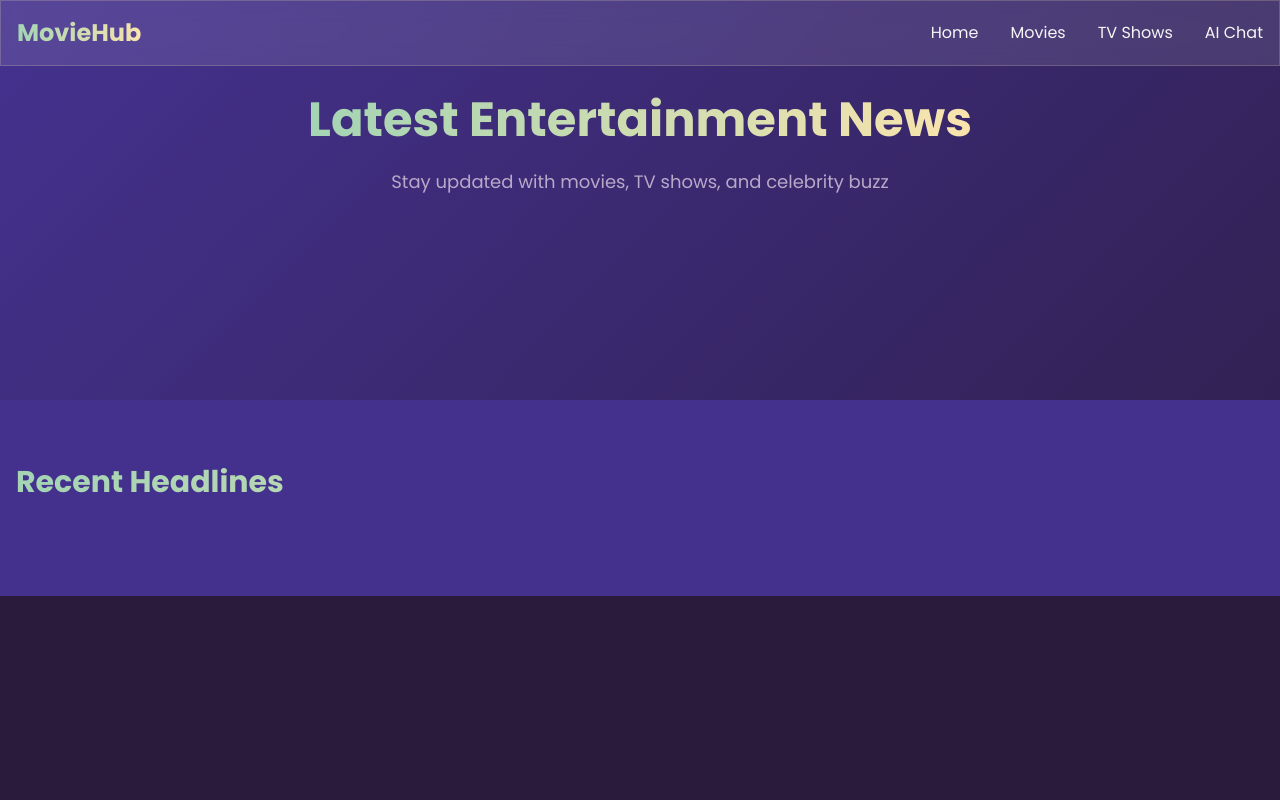
After one commit to RobinMillford/Tv-Movie-Recommendations-with-AI, a Flask app: page /news in a window 1280 px wide. The commit adds this page. Run offline with Flask 3, Linux system fonts and the light colour scheme; data that the repository does not hold is empty; some libraries are stand-ins or nearby versions.

Commit message:
added new feature news

```diff
--- a/app.py
+++ b/app.py
@@ -9,6 +9,7 @@ from langchain.prompts import PromptTemplate
 import json
 import re
 import hashlib  # For Gravatar hash
+from datetime import datetime
 
 # Load environment variables
 load_dotenv()
@@ -19,6 +20,7 @@ app.secret_key = os.getenv("SECRET_KEY")
 TMDB_API_KEY = os.getenv("TMDB_API_KEY")
 TMDB_API_KEY_2 = os.getenv("TMDB_API_KEY_2")
 GROQ_API_KEY = os.getenv("groq_api_key")
+NEWS_API_KEY = os.getenv("NEWS_API_KEY")
 
 chatbot = ChatGroq(model_name="llama3-70b-8192", api_key=GROQ_API_KEY)
 
@@ -59,12 +61,22 @@ def fetch_popular_movies(max_movies=18):
         } for movie in filtered_results[:max_movies]
     ]
 
-def fetch_upcoming_movies(max_movies=18):
+def fetch_upcoming_movies(max_movies=18, exclude_ids=None, current_year=None):
+    if exclude_ids is None:
+        exclude_ids = set()
+    if current_year is None:
+        current_year = datetime.now().year  # 2025 as of April 11, 2025
+
     url = f"https://api.themoviedb.org/3/movie/upcoming?api_key={TMDB_API_KEY}&language=en-US&page=1"
     response = requests.get(url)
     data = response.json()
     results = data.get('results', [])
-    filtered_results = [movie for movie in results if movie.get('poster_path') and movie.get('title')]
+    filtered_results = [
+        movie for movie in results
+        if movie.get('poster_path') and movie.get('title') and
+           movie['id'] not in exclude_ids and  # Exclude movies from now_playing and popular
+           movie.get('release_date', '').startswith(str(current_year))  # Only current year
+    ]
     return [
         {
             'id': movie['id'],
@@ -89,7 +101,6 @@ def fetch_trending_people(time_window='week', max_people=18):
         } for person in filtered_results[:max_people]
     ]
 
-# New Helper Functions for TV Shows
 def fetch_airing_today_shows(max_shows=18):
     url = f"https://api.themoviedb.org/3/tv/airing_today?api_key={TMDB_API_KEY}&language=en-US&page=1"
     response = requests.get(url)
@@ -140,7 +151,9 @@ def fetch_popular_shows(max_shows=18):
 def index():
     now_playing = fetch_now_playing_movies()
     popular = fetch_popular_movies()
-    upcoming = fetch_upcoming_movies()
+    # Get IDs from now_playing and popular to exclude
+    exclude_ids = {movie['id'] for movie in now_playing + popular}
+    upcoming = fetch_upcoming_movies(exclude_ids=exclude_ids)
     airing_today = fetch_airing_today_shows()
     on_the_air = fetch_on_the_air_shows()
     popular_shows = fetch_popular_shows()
@@ -235,6 +248,34 @@ def autocomplete():
               for p in person_data if p.get('profile_path')][:5]
 
     return jsonify({'movies': movies, 'shows': shows, 'people': people})
+
+@app.route('/news')
+def news():
+    # NewsAPI call with refined query
+    news_url = (
+        f"https://newsapi.org/v2/everything?"
+        f"q=movies OR 'TV shows' OR 'movie actors' OR 'TV actors' OR actresses "
+        f"-sports -politics -business -tech "
+        f"&apiKey={NEWS_API_KEY}&language=en&sortBy=publishedAt&pageSize=50"
+    )
+    news_response = requests.get(news_url)
+    news_data = news_response.json()
+    articles = news_data.get('articles', [])
+    filtered_articles = [
+        {
+            'title': article['title'],
+            'description': article['description'] or 'No description available',
+            'url': article['url'],
+            'urlToImage': article['urlToImage'],
+            'publishedAt': article['publishedAt']
+        } for article in articles
+        if article.get('title') and article.get('url') and article.get('urlToImage') and  # Require image
+           any(keyword in article['title'].lower() or keyword in (article['description'] or '').lower()
+               for keyword in ['movie', 'tv', 'actor', 'actress', 'show', 'film', 'series', 'cinema',
+                               'television', 'star', 'celebrity', 'director', 'producer', 'screenplay',
+                               'premiere', 'release', 'cast', 'episode', 'season'])
+    ]
+    return render_template('news.html', articles=filtered_articles)
 
 @app.route('/movies')
 def movies():
--- a/templates/actor_detail.html
+++ b/templates/actor_detail.html
@@ -194,6 +194,7 @@
                     <a href="/" class="nav-link hover:text-indigo-400 transition-colors">Home</a>
                     <a href="/movies" class="nav-link hover:text-indigo-400 transition-colors">Movies</a>
                     <a href="/tv_shows" class="nav-link hover:text-indigo-400 transition-colors">TV Shows</a>
+                    <a href="/news" class="nav-link hover:text-indigo-400 transition-colors">News</a>
                     <a href="/chat" class="nav-link hover:text-indigo-400 transition-colors">AI Chat</a>
                 </div>
                 <button class="md:hidden" id="mobile-menu-button">
--- a/templates/chat.html
+++ b/templates/chat.html
@@ -325,6 +325,7 @@
                     <a href="/" class="nav-link hover:text-indigo-400 transition-colors">Home</a>
                     <a href="/movies" class="nav-link hover:text-indigo-400 transition-colors">Movies</a>
                     <a href="/tv_shows" class="nav-link hover:text-indigo-400 transition-colors">TV Shows</a>
+                    <a href="/news" class="nav-link hover:text-indigo-400 transition-colors">News</a>
                 </div>
                 <button class="md:hidden" id="mobile-menu-button">
                     <svg class="w-6 h-6" fill="none" stroke="currentColor" viewBox="0 0 24 24">
--- a/templates/genre.html
+++ b/templates/genre.html
@@ -128,6 +128,7 @@
                     <a href="/" class="nav-link hover:text-indigo-400 transition-colors">Home</a>
                     <a href="/movies" class="nav-link hover:text-indigo-400 transition-colors">Movies</a>
                     <a href="/tv_shows" class="nav-link hover:text-indigo-400 transition-colors">TV Shows</a>
+                    <a href="/news" class="nav-link hover:text-indigo-400 transition-colors">News</a>
                     <a href="/chat" class="nav-link hover:text-indigo-400 transition-colors">AI Chat</a>
                 </div>
                 <button class="md:hidden" id="mobile-menu-button">
--- a/templates/index.html
+++ b/templates/index.html
@@ -160,6 +160,7 @@
                 <div class="hidden md:flex space-x-8">
                     <a href="/movies" class="nav-link transition-colors">Movies</a>
                     <a href="/tv_shows" class="nav-link transition-colors">TV Shows</a>
+                    <a href="/news" class="nav-link transition-colors">News</a>
                     <a href="/chat" class="nav-link transition-colors">AI Chat</a>
                 </div>
                 <button class="md:hidden" id="mobile-menu-button">
--- a/templates/movie_detail.html
+++ b/templates/movie_detail.html
@@ -233,6 +233,7 @@
                     <a href="/" class="nav-link hover:text-indigo-400 transition-colors">Home</a>
                     <a href="/movies" class="nav-link hover:text-indigo-400 transition-colors">Movies</a>
                     <a href="/tv_shows" class="nav-link hover:text-indigo-400 transition-colors">TV Shows</a>
+                    <a href="/news" class="nav-link hover:text-indigo-400 transition-colors">News</a>
                     <a href="/chat" class="nav-link hover:text-indigo-400 transition-colors">AI Chat</a>
                 </div>
                 <button class="md:hidden" id="mobile-menu-button">
--- a/templates/movies.html
+++ b/templates/movies.html
@@ -142,6 +142,7 @@
                 <div class="hidden md:flex space-x-8">
                     <a href="/" class="nav-link hover:text-indigo-400 transition-colors">Home</a>
                     <a href="/tv_shows" class="nav-link hover:text-indigo-400 transition-colors">TV Shows</a>
+                    <a href="/news" class="nav-link hover:text-indigo-400 transition-colors">News</a>
                     <a href="/chat" class="nav-link hover:text-indigo-400 transition-colors">AI Chat</a>
                 </div>
                 <button class="md:hidden" id="mobile-menu-button">
--- /dev/null
+++ b/templates/news.html
@@ -0,0 +1,193 @@
+<!DOCTYPE html>
+<html lang="en">
+<head>
+    <meta charset="UTF-8">
+    <meta name="viewport" content="width=device-width, initial-scale=1.0">
+    <link rel="icon" type="image/x-icon" href="{{ url_for('static', filename='favicon.ico') }}">
+    <title>MovieHub - Entertainment News</title>
+    <script src="https://cdn.tailwindcss.com"></script>
+    <link href="https://cdnjs.cloudflare.com/ajax/libs/animate.css/4.1.1/animate.min.css" rel="stylesheet">
+    <link href="https://fonts.googleapis.com/css2?family=Poppins:wght@300;400;500;600;700&display=swap" rel="stylesheet">
+    <style>
+        @keyframes gradient {
+            0% { background-position: 0% 50%; }
+            50% { background-position: 100% 50%; }
+            100% { background-position: 0% 50%; }
+        }
+
+        .animate-gradient {
+            background: linear-gradient(-45deg, #2A1B3D, #44318D, #5E4A9C, #44318D);
+            background-size: 400% 400%;
+            animation: gradient 15s ease infinite;
+        }
+
+        .glass-effect {
+            background: rgba(255, 255, 255, 0.1);
+            backdrop-filter: blur(10px);
+            border: 1px solid rgba(249, 228, 173, 0.2);
+        }
+
+        .gradient-text {
+            background: linear-gradient(to right, #A4D4B4, #F9E4AD);
+            -webkit-background-clip: text;
+            -webkit-text-fill-color: transparent;
+        }
+
+        .nav-link a {
+            position: relative;
+            color: #F5F6F5;
+        }
+
+        .nav-link a::after {
+            content: '';
+            position: absolute;
+            bottom: -2px;
+            left: 0;
+            width: 0;
+            height: 2px;
+            background: #4ECDC4;
+            transition: width 0.3s ease;
+        }
+
+        .nav-link a:hover::after {
+            width: 100%;
+        }
+
+        .nav-link a:hover {
+            color: #4ECDC4;
+        }
+
+        body {
+            font-family: 'Poppins', sans-serif;
+            background-color: #2A1B3D;
+            color: #F5F6F5;
+            min-height: 100vh;
+            margin: 0;
+            padding: 0;
+        }
+
+        .hero-section {
+            position: relative;
+            min-height: 400px;
+            padding-top: 6rem;
+            padding-bottom: 4rem;
+        }
+
+        .hero-overlay {
+            position: absolute;
+            top: 0;
+            left: 0;
+            width: 100%;
+            height: 100%;
+            background: linear-gradient(to right, rgba(42, 27, 61, 0.9), rgba(42, 27, 61, 0.7));
+            z-index: -1;
+        }
+
+        .news-card {
+            transition: transform 0.3s ease, box-shadow 0.3s ease;
+            height: 100%;
+        }
+
+        .news-card:hover {
+            transform: translateY(-10px);
+            box-shadow: 0 20px 25px -5px rgba(0, 0, 0, 0.3);
+        }
+
+        .news-card h3:hover {
+            color: #4ECDC4;
+        }
+
+        .news-image {
+            aspect-ratio: 3/2;
+            object-fit: cover;
+            width: 100%;
+        }
+
+        @media (max-width: 768px) {
+            .hero-section {
+                min-height: 300px;
+                padding-top: 5rem;
+                padding-bottom: 3rem;
+            }
+        }
+    </style>
+</head>
+<body>
+    <!-- Navigation -->
+    <nav class="fixed top-0 left-0 right-0 z-50 glass-effect">
+        <div class="container mx-auto px-4 py-4">
+            <div class="flex justify-between items-center">
+                <div class="text-2xl font-bold gradient-text">MovieHub</div>
+                <div class="hidden md:flex space-x-8">
+                    <a href="/" class="nav-link transition-colors">Home</a>
+                    <a href="/movies" class="nav-link transition-colors">Movies</a>
+                    <a href="/tv_shows" class="nav-link transition-colors">TV Shows</a>
+                    <a href="/chat" class="nav-link transition-colors">AI Chat</a>
+                </div>
+                <button class="md:hidden" id="mobile-menu-button">
+                    <svg class="w-6 h-6" fill="none" stroke="#F5F6F5" viewBox="0 0 24 24">
+                        <path stroke-linecap="round" stroke-linejoin="round" stroke-width="2" d="M4 6h16M4 12h16M4 18h16"></path>
+                    </svg>
+                </button>
+            </div>
+        </div>
+    </nav>
+
+    <!-- Hero Section -->
+    <section class="hero-section animate-gradient">
+        <div class="hero-overlay"></div>
+        <div class="container mx-auto px-4 flex items-center justify-center h-full">
+            <div class="text-center">
+                <h1 class="text-4xl md:text-5xl font-bold mb-6 gradient-text animate__animated animate__fadeInDown">
+                    Latest Entertainment News
+                </h1>
+                <p class="text-lg mb-8 text-[#B8A9C9] animate__animated animate__fadeInUp">
+                    Stay updated with movies, TV shows, and celebrity buzz
+                </p>
+            </div>
+        </div>
+    </section>
+
+    <!-- News Section -->
+    <section class="py-16 bg-[#44318D]">
+        <div class="container mx-auto px-4">
+            <h2 class="text-3xl font-bold mb-8 gradient-text">Recent Headlines</h2>
+            <div class="grid grid-cols-1 sm:grid-cols-2 md:grid-cols-3 lg:grid-cols-4 gap-6" id="news-grid">
+                {% for article in articles %}
+                <a href="{{ article.url }}" target="_blank" class="news-card glass-effect rounded-lg overflow-hidden">
+                    <img src="{{ article.urlToImage }}" alt="{{ article.title }}" class="news-image w-full">
+                    <div class="p-4">
+                        <h3 class="font-semibold text-sm text-[#F5F6F5] transition-colors">{{ article.title }}</h3>
+                        <p class="text-[#B8A9C9] text-xs mt-2">{{ article.description }}</p>
+                        <p class="text-[#B8A9C9] text-xs mt-2">{{ article.publishedAt[:10] }}</p>
+                    </div>
+                </a>
+                {% endfor %}
+            </div>
+        </div>
+    </section>
+
+    <script>
+        document.addEventListener('DOMContentLoaded', function() {
+            // Mobile menu
+            const mobileMenuButton = document.getElementById('mobile-menu-button');
+            const mobileMenu = document.createElement('div');
+            mobileMenu.className = 'fixed top-16 left-0 right-0 bg-[#44318D] glass-effect hidden';
+            mobileMenu.innerHTML = `
+                <div class="container mx-auto px-4 py-4">
+                    <div class="flex flex-col space-y-4">
+                        <a href="/" class="text-[#F5F6F5] hover:text-[#4ECDC4]">Home</a>
+                        <a href="/tv_shows" class="text-[#F5F6F5] hover:text-[#4ECDC4]">TV Shows</a>
+                        <a href="/news" class="text-[#F5F6F5] hover:text-[#4ECDC4]">News</a>
+                    </div>
+                </div>
+            `;
+            document.body.appendChild(mobileMenu);
+
+            mobileMenuButton.addEventListener('click', () => {
+                mobileMenu.classList.toggle('hidden');
+            });
+        });
+    </script>
+</body>
+</html>
--- a/templates/recommend.html
+++ b/templates/recommend.html
@@ -154,6 +154,7 @@
                     <a href="/" class="nav-link hover:text-indigo-400 transition-colors">Home</a>
                     <a href="/movies" class="nav-link hover:text-indigo-400 transition-colors">Movies</a>
                     <a href="/tv_shows" class="nav-link hover:text-indigo-400 transition-colors">TV Shows</a>
+                    <a href="/news" class="nav-link hover:text-indigo-400 transition-colors">News</a>
                     <a href="/chat" class="nav-link hover:text-indigo-400 transition-colors">AI Chat</a>
                 </div>
                 <button class="md:hidden" id="mobile-menu-button">
--- a/templates/search_results.html
+++ b/templates/search_results.html
@@ -133,6 +133,7 @@
                     <a href="/" class="nav-link hover:text-indigo-400 transition-colors">Home</a>
                     <a href="/movies" class="nav-link hover:text-indigo-400 transition-colors">Movies</a>
                     <a href="/tv_shows" class="nav-link hover:text-indigo-400 transition-colors">TV Shows</a>
+                    <a href="/news" class="nav-link hover:text-indigo-400 transition-colors">News</a>
                     <a href="/chat" class="nav-link hover:text-indigo-400 transition-colors">AI Chat</a>
                 </div>
                 <button class="md:hidden" id="mobile-menu-button">
--- a/templates/tv_detail.html
+++ b/templates/tv_detail.html
@@ -224,6 +224,7 @@
                     <a href="/" class="nav-link hover:text-blue-400 transition-colors">Home</a>
                     <a href="/movies" class="nav-link hover:text-blue-400 transition-colors">Movies</a>
                     <a href="/tv_shows" class="nav-link hover:text-blue-400 transition-colors">TV Shows</a>
+                    <a href="/news" class="nav-link hover:text-blue-400 transition-colors">News</a>
                     <a href="/chat" class="nav-link hover:text-blue-400 transition-colors">AI Chat</a>
                 </div>
                 <button class="md:hidden" id="mobile-menu-button">
--- a/templates/tv_genre.html
+++ b/templates/tv_genre.html
@@ -128,6 +128,7 @@
                     <a href="/" class="nav-link hover:text-blue-400 transition-colors">Home</a>
                     <a href="/movies" class="nav-link hover:text-blue-400 transition-colors">Movies</a>
                     <a href="/tv_shows" class="nav-link hover:text-blue-400 transition-colors">TV Shows</a>
+                    <a href="/news" class="nav-link hover:text-blue-400 transition-colors">News</a>
                     <a href="/chat" class="nav-link hover:text-blue-400 transition-colors">AI Chat</a>
                 </div>
                 <button class="md:hidden" id="mobile-menu-button">
--- a/templates/tv_recommend.html
+++ b/templates/tv_recommend.html
@@ -126,6 +126,7 @@
                     <a href="/" class="nav-link hover:text-blue-400 transition-colors">Home</a>
                     <a href="/movies" class="nav-link hover:text-blue-400 transition-colors">Movies</a>
                     <a href="/tv_shows" class="nav-link hover:text-blue-400 transition-colors">TV Shows</a>
+                    <a href="/news" class="nav-link hover:text-blue-400 transition-colors">News</a>
                     <a href="/chat" class="nav-link hover:text-blue-400 transition-colors">AI Chat</a>
                 </div>
                 <button class="md:hidden" id="mobile-menu-button">
--- a/templates/tv_shows.html
+++ b/templates/tv_shows.html
@@ -210,6 +210,7 @@
                 <div class="hidden md:flex space-x-8">
                     <a href="/" class="nav-link hover:text-blue-400 transition-colors">Home</a>
                     <a href="/movies" class="nav-link hover:text-blue-400 transition-colors">Movies</a>
+                    <a href="/news" class="nav-link hover:text-blue-400 transition-colors">News</a>
                     <a href="/chat" class="nav-link hover:text-blue-400 transition-colors">AI Chat</a>
                 </div>
                 <button class="md:hidden" id="mobile-menu-button">
```
